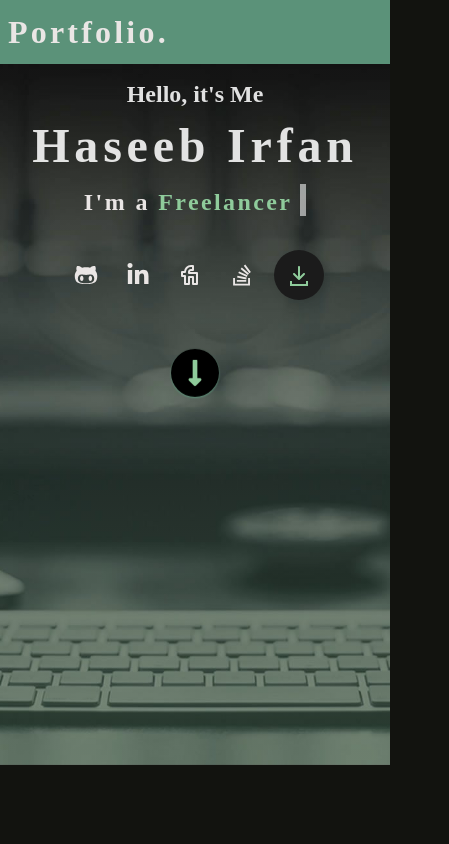
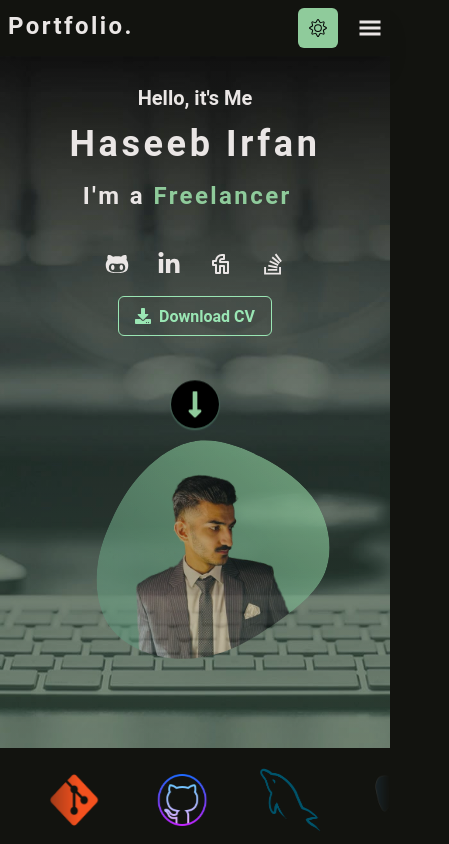
Before and after one commit to haseeb-sheikh10/My-Portfolio, a React (Vite) app: page / in a window 390 px wide. Shown: the top 844 px of the page, 449 px wide, since content can reach past the window. Built offline with nearby package versions, Linux system fonts and the light colour scheme; a web font is replaced by a local one.

Commit message:
Bug Fixed | Chakra Theme Setup Completed | Hero Section / Navbar completed

```diff
--- a/package.json
+++ b/package.json
@@ -12,11 +12,8 @@
   },
   "dependencies": {
     "@chakra-ui/react": "^2.8.2",
-    "@emotion/react": "^11.11.1",
-    "@emotion/styled": "^11.11.0",
     "@fontsource-variable/fira-code": "^5.0.15",
     "@fontsource/ubuntu": "^5.0.8",
-    "@mui/icons-material": "^5.14.18",
     "@reduxjs/toolkit": "^1.9.7",
     "@vercel/analytics": "^1.1.1",
     "framer-motion": "^10.16.5",
--- a/src/App.css
+++ b/src/App.css
@@ -10,92 +10,3 @@
   font-size: 1.8rem;
   line-height: 2.25rem;
 }
-.Btn {
-  width: 50px;
-  height: 50px;
-  border: none;
-  border-radius: 50%;
-  background-color: rgb(27, 27, 27);
-  display: flex;
-  flex-direction: column;
-  align-items: center;
-  justify-content: center;
-  cursor: pointer;
-  position: relative;
-  transition-duration: 0.3s;
-  box-shadow: 2px 2px 10px rgba(0, 0, 0, 0.11);
-}
-
-.svgIcon {
-  fill: #8fcb9b;
-}
-
-.icon2 {
-  width: 18px;
-  height: 5px;
-  border-bottom: 2px solid #8fcb9b;
-  border-left: 2px solid #8fcb9b;
-  border-right: 2px solid #8fcb9b;
-}
-
-.tooltip {
-  position: absolute;
-  right: -125px;
-  opacity: 0;
-  background-color: rgb(12, 12, 12);
-  color: white;
-  padding: 5px 10px;
-  border-radius: 5px;
-  display: flex;
-  align-items: center;
-  justify-content: center;
-  transition-duration: 0.2s;
-  pointer-events: none;
-  letter-spacing: 0.5px;
-}
-
-.tooltip::before {
-  position: absolute;
-  content: "";
-  width: 10px;
-  height: 10px;
-  background-color: rgb(12, 12, 12);
-  background-size: 1000%;
-  background-position: center;
-  transform: rotate(45deg);
-  left: -5%;
-  transition-duration: 0.3s;
-}
-
-.Btn:hover .tooltip {
-  opacity: 1;
-  transition-duration: 0.3s;
-}
-
-.Btn:hover {
-  background-color: #8fcb9b;
-  transition-duration: 0.3s;
-}
-
-.Btn:hover .icon2 {
-  border-bottom: 2px solid rgb(0, 0, 0);
-  border-left: 2px solid rgb(0, 0, 0);
-  border-right: 2px solid rgb(0, 0, 0);
-}
-
-.Btn:hover .svgIcon {
-  fill: rgb(0, 0, 0);
-  animation: slide-in-top 0.6s cubic-bezier(0.25, 0.46, 0.45, 0.94) both;
-}
-
-@keyframes slide-in-top {
-  0% {
-    transform: translateY(-10px);
-    opacity: 0;
-  }
-
-  100% {
-    transform: translateY(0px);
-    opacity: 1;
-  }
-}
--- a/src/App.jsx
+++ b/src/App.jsx
@@ -13,10 +13,17 @@ const App = () => {
   return (
     <>
       <Navbar />
-      <section className="section1 mb-10 h-[95vh] flex flex-col">
+      <section className="section1 mb-10 flex flex-col justify-between">
         <HeroSection />
-        {/* <LogoTicker /> */}
+        <LogoTicker />
       </section>
+      <section id="section2" className="section2">
+        section2
+      </section>
+      <section className="section3">section3</section>
+      <section className="section4">section4</section>
+      <section className="section5">section5</section>
+      <section className="section6">section6</section>
     </>
   );
 };
--- a/src/Theme/theme.js
+++ b/src/Theme/theme.js
@@ -1,21 +1,33 @@
 import { extendTheme } from "@chakra-ui/react";
+import { mode } from "@chakra-ui/theme-tools";
 
-const CustomTheme = {
+const globalStyles = {
+  colors: {
+    gray: {
+      700: "#1f2733",
+    },
+    primary: "#5b9279",
+    secondary: "#8fcb9b",
+  },
   styles: {
     global: (props) => ({
-      "html, body": {
-        fontSize: "sm",
-        color: props.colorMode === "dark" ? "white" : "black",
-        lineHeight: "tall",
-      },
-      a: {
-        color: props.colorMode === "dark" ? "teal.300" : "teal.500",
-      },
-      div: {
-        background: "#12130f",
+      body: {
+        bg: mode("#eae6e5", "#12130f")(props),
+        color: mode("gray.700", "#eae6e5")(props),
       },
     }),
   },
+  fonts: {
+    heading: `'Ubuntu', 'Roboto'`,
+    body: `'Ubuntu', 'Roboto'`,
+  },
 };
 
-export const theme = extendTheme({ CustomTheme });
+const config = {
+  initialColorMode: "dark",
+  useSystemColorMode: false,
+};
+
+const theme = extendTheme({ config }, globalStyles);
+
+export default theme;
--- a/src/Views/HeroSection.jsx
+++ b/src/Views/HeroSection.jsx
@@ -3,12 +3,15 @@ import Typed from "typed.js";
 import myPic from "../assets/mypic2.png";
 import { easeIn, motion } from "framer-motion";
 import {
+  FaDownload,
   FaGithubAlt,
   FaLinkedinIn,
   FaLongArrowAltDown,
   FaStackOverflow,
 } from "react-icons/fa";
 import { TbBrandFiverr } from "react-icons/tb";
+import { Button } from "@chakra-ui/react";
+import CV from "../assets/HaseebIrfanCV.pdf";
 
 const HeroSection = () => {
   const typing = useRef(null);
@@ -35,27 +38,27 @@ const HeroSection = () => {
   }, []);
 
   return (
-    <div className="hero-section h-[83vh]">
-      <div className="container mx-auto my-auto h-full grid grid-cols-1 grid-rows-2 lg:grid-cols-2 lg:grid-rows-1 place-content-center">
-        <div className="mx-auto my-auto">
+    <div className="hero-section flex flex-1">
+      <div className="container h-[80vh] mx-auto my-auto grid grid-cols-1 grid-rows-2 lg:grid-cols-2 lg:grid-rows-1">
+        <div className="text-tPrimary w-full my-auto pt-5 px-3">
           <motion.div
             initial={{ opacity: 0, scale: 0.3 }}
             animate={{ opacity: 1, scale: 1 }}
             transition={{ duration: 2 }}
-            className="flex flex-col gap-3 font-display"
+            className="flex flex-col gap-3"
           >
-            <h1 className="text-2xl lg:text-3xl text-center lg:text-left font-bold">
+            <h1 className="text-xl lg:text-3xl text-center lg:text-left font-bold">
               Hello, it's Me
             </h1>
-            <h1 className="text-5xl lg:text-6xl text-center lg:text-left font-bold tracking-widest lg:tracking-widest">
+            <h1 className="text-4xl lg:text-5xl text-center lg:text-left font-bold tracking-widest lg:tracking-widest">
               Haseeb Irfan
             </h1>
-            <div className="min-w-[300px] text-center lg:text-left">
-              <span className="text-2xl lg:text-4xl relative font-bold text-tPrimary tracking-widest">
+            <div className="text-center lg:text-left">
+              <span className="text-2xl lg:text-3xl relative font-bold text-tPrimary tracking-widest">
                 I'm a{" "}
               </span>
               <span
-                className="text-2xl lg:text-4xl font-bold cursor-writing text-bgSecondary tracking-widest"
+                className="text-2xl lg:text-3xl font-bold cursor-writing text-bgSecondary tracking-widest"
                 ref={typing}
               ></span>
             </div>
@@ -88,19 +91,21 @@ const HeroSection = () => {
               >
                 <FaStackOverflow className="text-2xl" />
               </a>
-              <button class="Btn">
-                <svg
-                  class="svgIcon"
-                  viewBox="0 0 384 512"
-                  height="1em"
-                  xmlns="http://www.w3.org/2000/svg"
-                >
-                  <path d="M169.4 470.6c12.5 12.5 32.8 12.5 45.3 0l160-160c12.5-12.5 12.5-32.8 0-45.3s-32.8-12.5-45.3 0L224 370.8 224 64c0-17.7-14.3-32-32-32s-32 14.3-32 32l0 306.7L54.6 265.4c-12.5-12.5-32.8-12.5-45.3 0s-12.5 32.8 0 45.3l160 160z"></path>
-                </svg>
-                <span class="icon2"></span>
-                <span class="tooltip">Download CV</span>
-              </button>
             </div>
+            <a
+              className="flex justify-center lg:justify-start"
+              href={CV}
+              download="HaseebIrfanCV"
+              target="_blank"
+            >
+              <Button
+                leftIcon={<FaDownload />}
+                variant="outline"
+                colorScheme="green"
+              >
+                Download CV
+              </Button>
+            </a>
             <motion.div
               initial={{ opacity: 0 }}
               animate={{ opacity: 1 }}
@@ -120,9 +125,9 @@ const HeroSection = () => {
             </motion.div>
           </motion.div>
         </div>
-        <div className="px-5 w-10/12">
-          {/* <svg
-            className="max-w-full"
+        <div className="max-h-[310px] md:max-h-[400px] lg:max-h-full overflow-hidden mx-auto lg:mx-0">
+          <svg
+            className="h-full"
             id="sw-js-blob-svg"
             viewBox="0 0 100 100"
             xmlns="http://www.w3.org/2000/svg"
@@ -148,8 +153,8 @@ const HeroSection = () => {
               <path
                 fill="url(#sw-gradient)"
                 d="M21.3,-32.3C28.3,-28.7,35.2,-23.9,39.3,-17.3C43.4,-10.6,44.7,-2,42,4.9C39.2,11.8,32.3,16.9,26.2,21.2C20.1,25.4,14.8,28.7,8.9,30.7C2.9,32.7,-3.5,33.4,-10,32.3C-16.5,31.2,-22.9,28.3,-26.8,23.4C-30.7,18.6,-32.1,11.7,-31.7,5.4C-31.4,-1,-29.4,-6.7,-26.8,-12.2C-24.3,-17.7,-21.2,-23,-16.6,-27.7C-12.1,-32.4,-6,-36.6,0.6,-37.5C7.2,-38.3,14.3,-35.9,21.3,-32.3Z"
-                // width="100%"
-                // height="100%"
+                width="100%"
+                height="100%"
                 transform="translate(50 50)"
                 strokeWidth="0"
                 style={{ transition: "all 0.3s ease 0s" }}
@@ -160,8 +165,8 @@ const HeroSection = () => {
               <path
                 fill="url(#sw-gradient)"
                 d="M21.3,-32.3C28.3,-28.7,35.2,-23.9,39.3,-17.3C43.4,-10.6,44.7,-2,42,4.9C39.2,11.8,32.3,16.9,26.2,21.2C20.1,25.4,14.8,28.7,8.9,30.7C2.9,32.7,-3.5,33.4,-10,32.3C-16.5,31.2,-22.9,28.3,-26.8,23.4C-30.7,18.6,-32.1,11.7,-31.7,5.4C-31.4,-1,-29.4,-6.7,-26.8,-12.2C-24.3,-17.7,-21.2,-23,-16.6,-27.7C-12.1,-32.4,-6,-36.6,0.6,-37.5C7.2,-38.3,14.3,-35.9,21.3,-32.3Z"
-                // width="100%"
-                // height="100%"
+                width="100%"
+                height="100%"
                 transform="translate(50 50)"
                 strokeWidth="0"
                 style={{ transition: "all 0.3s ease 0s" }}
@@ -169,8 +174,7 @@ const HeroSection = () => {
               ></path>
               <image className="w-24" href={myPic} x="7" y="18" />
             </g>
-          </svg> */}
-          {/* <img className="" src={myPic} alt="Haseeb Irfan" /> */}
+          </svg>
         </div>
       </div>
     </div>
--- a/src/Views/Navbar.jsx
+++ b/src/Views/Navbar.jsx
@@ -1,42 +1,104 @@
-import React from "react";
-import { FaGithubAlt } from "react-icons/fa";
+import React, { useEffect, useState } from "react";
+import { FaGithubAlt, FaHamburger } from "react-icons/fa";
 import { FaLinkedinIn } from "react-icons/fa6";
 import { TbBrandFiverr } from "react-icons/tb";
 import { FaStackOverflow } from "react-icons/fa";
 import thumbnailPic from "../assets/mypic.jpeg";
 import { motion } from "framer-motion";
+import { GiHamburgerMenu } from "react-icons/gi";
+import { IconButton, useColorMode } from "@chakra-ui/react";
+import { CiSun } from "react-icons/ci";
+import { PiMoon } from "react-icons/pi";
 
 const Navbar = () => {
+  const { toggleColorMode, colorMode } = useColorMode();
+
+  const [isScrolled, setIsScrolled] = useState(false);
+
+  const handleScroll = () => {
+    const scrollPosition = window.scrollY;
+
+    const scrollThreshold = 80;
+
+    setIsScrolled(scrollPosition > scrollThreshold);
+  };
+
+  useEffect(() => {
+    window.addEventListener("scroll", handleScroll);
+
+    return () => {
+      window.removeEventListener("scroll", handleScroll);
+    };
+  }, []);
+
   return (
-    <div className="p-2 bg-bgPrimary z-50">
+    <div
+      className={`p-2 transition-colors ${
+        isScrolled ? "bg-bgPrimary text-tPrimary" : "bg-transparent"
+      } sticky top-0 z-50 shadow-xl`}
+    >
       <div className="container mx-auto grid grid-cols-3 place-content-center">
         <motion.div
           initial={{ opacity: 0 }}
           animate={{ opacity: 1 }}
           transition={{ duration: 2 }}
-          className="font-display text-tPrimary text-[2rem] tracking-widest font-bold w-fit"
+          className="text-[1.5rem] align-middle tracking-widest font-bold w-fit"
         >
           Portfolio.
         </motion.div>
-        <div></div>
+        <motion.nav
+          initial={{ opacity: 0 }}
+          animate={{ opacity: 1 }}
+          transition={{ duration: 2 }}
+          className="justify-end gap-5 col-span-2 hidden md:flex items-center"
+        >
+          <ul className="flex flex-1 gap-10 justify-end">
+            <li className="cursor-pointer hover:bg-bgSecondary p-2 hover:text-black rounded-md">
+              <a href="#">Projects</a>
+            </li>
+            <li className="cursor-pointer hover:bg-bgSecondary p-2 hover:text-black rounded-md">
+              <a href="#">Timeline</a>
+            </li>
+            <li
+              className="cursor-pointer
+              hover:bg-bgSecondary
+              p-2 hover:text-black rounded-md"
+            >
+              <a href="#">Skills</a>
+            </li>
+            <li className="cursor-pointer hover:bg-bgSecondary p-2 hover:text-black rounded-md">
+              <a href="#">Conatct</a>
+            </li>
+            <li
+              onClick={toggleColorMode}
+              className="cursor-pointer bg-bgSecondary p-2 text-black hover:opacity-50 rounded-md"
+            >
+              {colorMode === "dark" ? (
+                <CiSun className="text-2xl" />
+              ) : (
+                <PiMoon className="text-2xl" />
+              )}
+            </li>
+          </ul>
+        </motion.nav>
         <motion.div
           initial={{ opacity: 0 }}
           animate={{ opacity: 1 }}
           transition={{ duration: 2 }}
-          className="justify-end gap-7 hidden md:flex items-center"
+          className="flex gap-5 col-span-2 md:hidden items-center justify-end"
         >
-          <span className="rounded-md text-tPrimary hover:bg-bgSecondary hover:text-black hover:opacity-80 transition p-2">
-            <FaGithubAlt className="text-2xl" />
+          <span
+            onClick={toggleColorMode}
+            className="cursor-pointer bg-bgSecondary p-2 text-black
+            hover:opacity-50 rounded-md"
+          >
+            {colorMode === "dark" ? (
+              <CiSun className="text-2xl" />
+            ) : (
+              <PiMoon className="text-2xl" />
+            )}
           </span>
-          <span className="rounded-md text-tPrimary hover:bg-bgSecondary hover:text-black hover:opacity-80 transition p-2">
-            <FaLinkedinIn className="text-2xl" />
-          </span>
-          <span className="rounded-md text-tPrimary hover:bg-bgSecondary hover:text-black hover:opacity-80 transition p-2">
-            <TbBrandFiverr className="text-2xl" />
-          </span>
-          <span className="rounded-md text-tPrimary hover:bg-bgSecondary hover:text-black hover:opacity-80 transition p-2">
-            <FaStackOverflow className="text-2xl" />
-          </span>
+          <GiHamburgerMenu className="text-2xl text-tPrimary" />
         </motion.div>
       </div>
     </div>
--- a/src/Views/Ticker/LogoTicker.jsx
+++ b/src/Views/Ticker/LogoTicker.jsx
@@ -46,7 +46,7 @@ const LogoTicker = () => {
   }, []);
 
   return (
-    <div className="ticker pt-5" ref={tickerRef} data-animated={dataAnimated}>
+    <div className="ticker py-5" ref={tickerRef} data-animated={dataAnimated}>
       <div className="logo-slider" ref={sliderRef}>
         <img src={reactLogo} alt="React" />
         <img src={angular} alt="Angular" />
--- a/src/index.css
+++ b/src/index.css
@@ -5,11 +5,20 @@
   line-height: 1.5;
   font-weight: 500;
   --body-color: #12130f;
-  color: rgba(255, 255, 255, 0.87);
   background-color: var(--body-color);
 
   scroll-behavior: smooth;
-  /* scroll-snap-type: y mandatory; */
+}
+
+* {
+  box-sizing: border-box;
+  margin: 0;
+  padding: 0;
+  /* border: 1px solid white; */
+}
+
+section {
+  height: 92vh;
 }
 
 /* ::-webkit-scrollbar {
--- a/src/main.jsx
+++ b/src/main.jsx
@@ -4,15 +4,16 @@ import App from "./App.jsx";
 import "./index.css";
 import { store } from "./Redux/Store.js";
 import { Provider } from "react-redux";
-import { ChakraProvider } from "@chakra-ui/react";
-import { theme } from "./Theme/theme.js";
+import { ChakraProvider, ColorModeScript } from "@chakra-ui/react";
+import theme from "./Theme/theme.js";
 
 ReactDOM.createRoot(document.getElementById("root")).render(
   <Provider store={store}>
     <React.StrictMode>
-      {/* <ChakraProvider theme={theme}> */}
-      <App />
-      {/* </ChakraProvider> */}
+      <ColorModeScript initialColorMode={theme.config.initialColorMode} />
+      <ChakraProvider theme={theme}>
+        <App />
+      </ChakraProvider>
     </React.StrictMode>
   </Provider>
 );
```
Also changed, not shown: 2 other files (tests, documents, lock files or other folders).
